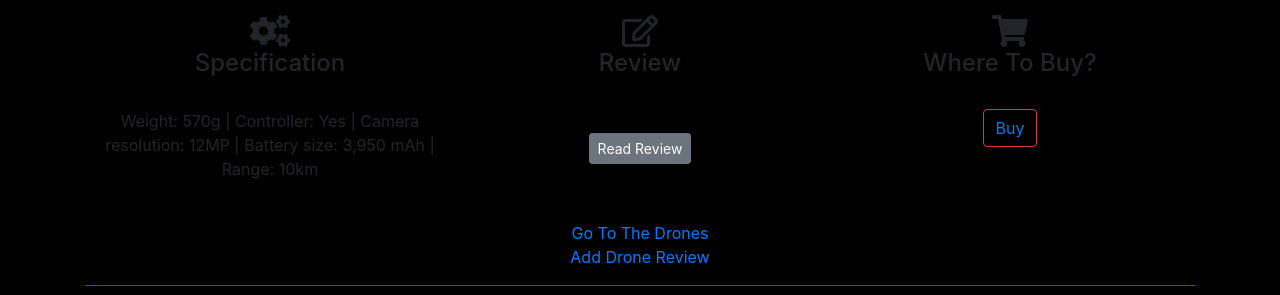
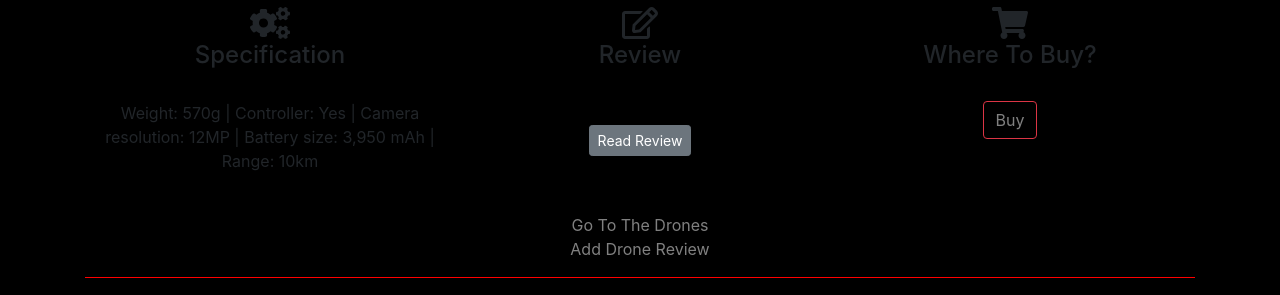
Before and after one commit to onadj/drones_review, a Flask app: page / in a window 1280 px wide. Shown: the part 1524-1819 px from the top of the page. Run offline with Flask 2, Linux system fonts and the light colour scheme; some libraries are stand-ins or nearby versions.

Commit message:
text decoration for links

```diff
--- a/static/css/style.css
+++ b/static/css/style.css
@@ -6,7 +6,22 @@ html{
 }
 
 a:link {
-        text-decoration: none;
+  color: grey;
+   text-decoration: none;
+}
+a:visited {
+  color: grey;
+   text-decoration: none;
+}
+
+a:hover {
+  color: red;
+   text-decoration: none;
+}
+
+a:active {
+  color: grey;
+   text-decoration: none;
 }
 
 .homeheader {
@@ -37,6 +52,10 @@ a:link {
   text-decoration: none;
 }
 
-hr { display: block; height: 1px;
-    border: 0; border-top: 1px solid red;
-    margin: 1em 0; padding: 0; }
+hr { display: block;
+    height: 1px;
+    border: 0;
+    border-top: 1px solid red;
+    margin: 1em 0;
+    padding: 0;
+ }
--- a/templates/home.html
+++ b/templates/home.html
@@ -33,13 +33,7 @@
   </div>
 </div>
 
-<div class="container">
-  <div class="row">
-    <div class="col-12">
-      <h2 class="text-center text-secondary"></h2>
-    </div>
-  </div>
-</div>
+
 <hr />
 
 <!--Description Specifications Buy DJI Mavic Air 2-->
@@ -158,7 +152,7 @@
       <br />
       <h4 class="">Review</h4>
       <br />
-      <p>
+      <p class="disp-cont"></p><p class="more-cont" style="display:none;">
         The DJI Mavic 2 Pro remains the best premium drone you can buy for a few
         reasons – it has a large sensor, it's a joy to fly, and the foldable
         design makes it portable and travel-friendly. If you need zoom or
@@ -175,7 +169,9 @@
         pro-grade images, yet still accessible even for beginners. Provided you
         don’t need optical zoom, this is pretty much the perfect drone for most
         people, if you can afford it.
-      </p>
+
+</p>
+       <button type="button" class="readReview btn btn-secondary btn-sm my-2">Read Review</button>
     </div>
 
     <div class="col-md-4 mb-4 text-center my-3">
@@ -184,13 +180,8 @@
       <h4 class="">Where To Buy?</h4>
       <br />
       <button type="button" class="btn btn-outline-danger">
-        <a
-          href="https://www.buyitdirect.ie/p/grade-a1-dji-mavic-2-pro-a1cp.ma.00000010.01?wgu=272205_138485_1595435255888_e0be848856&wgexpiry=1603211255&utm_source=Future%20Publishing%20Ltd&utm_medium=webgains&refsource=webgains
-"
-          target="_blank"
-        >
-          Buy
-        </a>
+        <a href="https://www.buyitdirect.ie/p/grade-a1-dji-mavic-2-pro-a1cp.ma.00000010.01?wgu=272205_138485_1595435255888_e0be848856&wgexpiry=1603211255&utm_source=Future%20Publishing%20Ltd&utm_medium=webgains&refsource=webgains"
+          target="_blank">Buy</a>
       </button>
     </div>
   </div>
@@ -241,7 +232,7 @@
       <br />
       <h4 class="">Review</h4>
       <br />
-      <p>
+      <p class="disp-cont"></p><p class="more-cont" style="display:none;">
         The DJI Mavic Mini is a perfectly timed masterstroke on DJI's part. It
         tackles drone law changes across the US and UK head-on, while also
         delivering great video quality in a premium, compact body. Laws now
@@ -256,7 +247,9 @@
         recording is felt, but the DJI Mavic Mini is still in a league of its
         own, pairing a compact, light body with a robust flying experience and
         decent-quality video capture.
-      </p>
+
+</p>
+       <button type="button" class="readReview btn btn-secondary btn-sm my-2">Read Review</button>
     </div>
 
     <div class="col-md-4 mb-4 text-center my-3">
@@ -324,7 +317,7 @@
       <br />
       <h4 class="">Review</h4>
       <br />
-      <p>
+     <p class="disp-cont"></p><p class="more-cont" style="display:none;">
         The DJI Mavic 2 Zoom is largely identical to the Mavic 2 Pro, apart from
         one crucial difference – its camera system. While both drones are
         incredibly portable, sharing the same lightweight foldable design, and
@@ -340,7 +333,9 @@
         intelligent flight modes you’d expect from a DJI drone, including Active
         Track and Hyperlapse, as well as a decent 30-minute flight time. If you
         want a drone with zoom, this is the one for you.
-      </p>
+
+</p>
+       <button type="button" class="readReview btn btn-secondary btn-sm my-2">Read Review</button>
     </div>
 
     <div class="col-md-4 mb-4 text-center my-3">
@@ -408,7 +403,7 @@
       <br />
       <h4 class="">Review</h4>
       <br />
-      <p>
+      <p class="disp-cont"></p><p class="more-cont" style="display:none;">
         A refinement of the already impressive DJI Phantom 3 Professional, the
         Phantom 4 brings with it a more sturdy construction, updated
         object-avoidance technology and – like so many of DJI's offerings – an
@@ -424,6 +419,7 @@
         option for budding aerial photographers rather than experienced
         professionals.
       </p>
+       <button type="button" class="readReview btn btn-secondary btn-sm my-2">Read Review</button>
     </div>
 
     <div class="col-md-4 mb-4 text-center my-3">
@@ -491,7 +487,7 @@
       <br />
       <h4 class="">Review</h4>
       <br />
-      <p>
+      <p class="disp-cont"></p><p class="more-cont" style="display:none;">
         This lightweight, bug-like drone might be small, but its photography
         chops are among the most impressive around. Its camera has 180 degrees
         of vertical range, which enables it to take photos directly upwards - a
@@ -504,7 +500,8 @@
         lack of obstacle avoidance, which makes it hard to recommend to new
         users. It's also a shame that a couple of flight modes are locked away
         as extra in-app purchases after you've paid for the drone.
-      </p>
+     </p>
+       <button type="button" class="readReview btn btn-secondary btn-sm my-2">Read Review</button>
     </div>
 
     <div class="col-md-4 mb-4 text-center my-3">
@@ -572,7 +569,7 @@
       <br />
       <h4 class="">Review</h4>
       <br />
-      <p>
+      <p class="disp-cont"></p><p class="more-cont" style="display:none;">
         The Bebop 2 is a mid-range offering which won't break the bank yet
         offers a surprising amount of features for the price. The camera
         utilises a fisheye lens, and stabilization software removes the need for
@@ -592,6 +589,7 @@
         somewhat disappointing, so it may be worth investing in a spare power
         cell.
       </p>
+       <button type="button" class="readReview btn btn-secondary btn-sm my-2">Read Review</button>
     </div>
 
     <div class="col-md-4 mb-4 text-center my-3">
@@ -659,7 +657,7 @@
       <br />
       <h4 class="">Review</h4>
       <br />
-      <p>
+    <p class="disp-cont"></p><p class="more-cont" style="display:none;">
         It's now been superseded by the DJI Mavic 2 Pro (see above), but this is
         still one of the best consumer drones around – and now it's more
         affordable too. Until the DJI Spark came along, the Mavic Pro was the
@@ -677,6 +675,7 @@
         you the opportunity to capture some amazing stills and video without
         worrying about the connection dropping.
       </p>
+       <button type="button" class="readReview btn btn-secondary btn-sm my-2">Read Review</button>
     </div>
 
     <div class="col-md-4 mb-4 text-center my-3">
@@ -744,7 +743,7 @@
       <br />
       <h4 class="">Review</h4>
       <br />
-      <p>
+      <p class="disp-cont"></p><p class="more-cont" style="display:none;">
         Soundly knocking its predecessor off the top spot is the highly
         impressive Inspire 2. With a sleek metal composite bodywork upgrade,
         it's a much more attractive piece of kit. What's more, with more
@@ -756,7 +755,8 @@
         their images and 5K video. The fully-featured smartphone app and
         dedicated remote control make this drone incredibly easy to control, but
         make no mistake, this is a professional piece of kit.
-      </p>
+     </p>
+       <button type="button" class="readReview btn btn-secondary btn-sm my-2">Read Review</button>
     </div>
 
     <div class="col-md-4 mb-4 text-center my-3">
```
